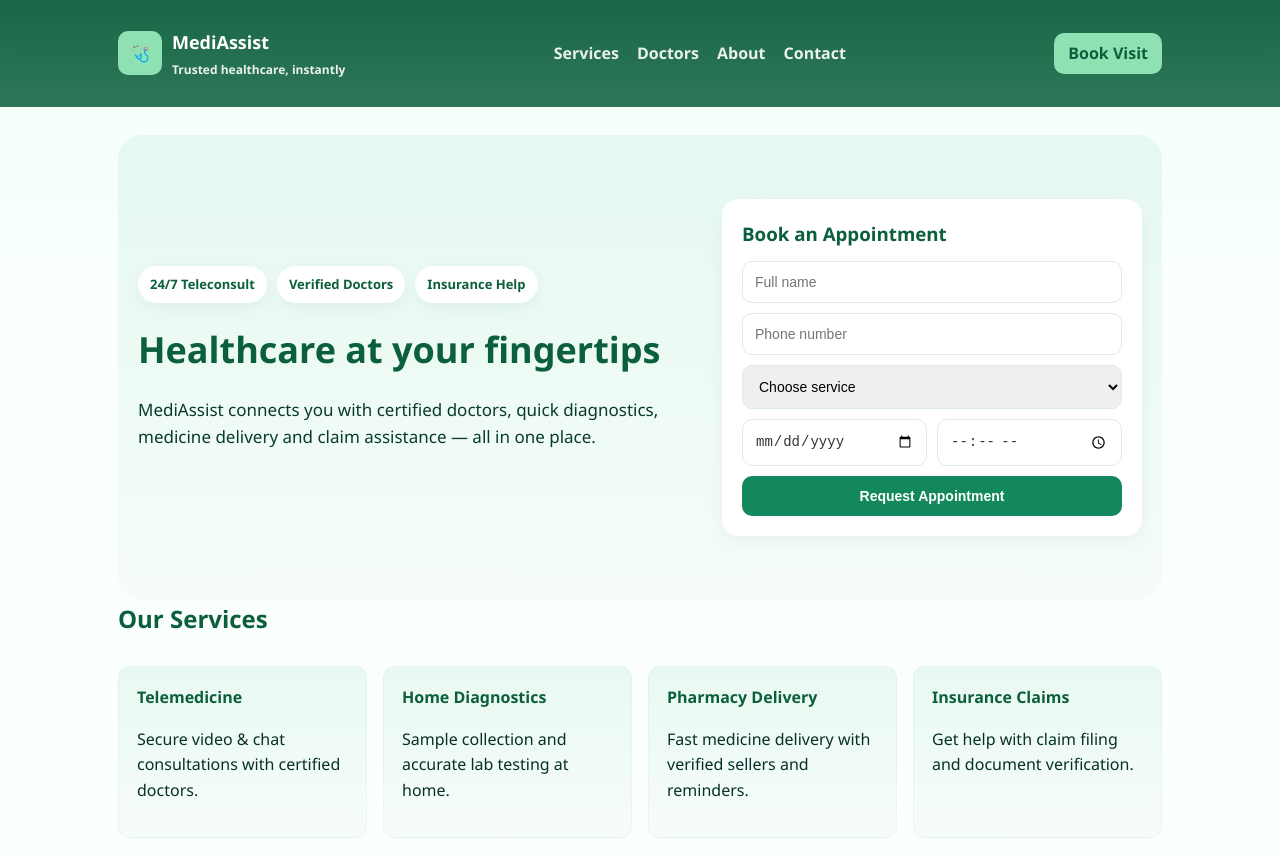
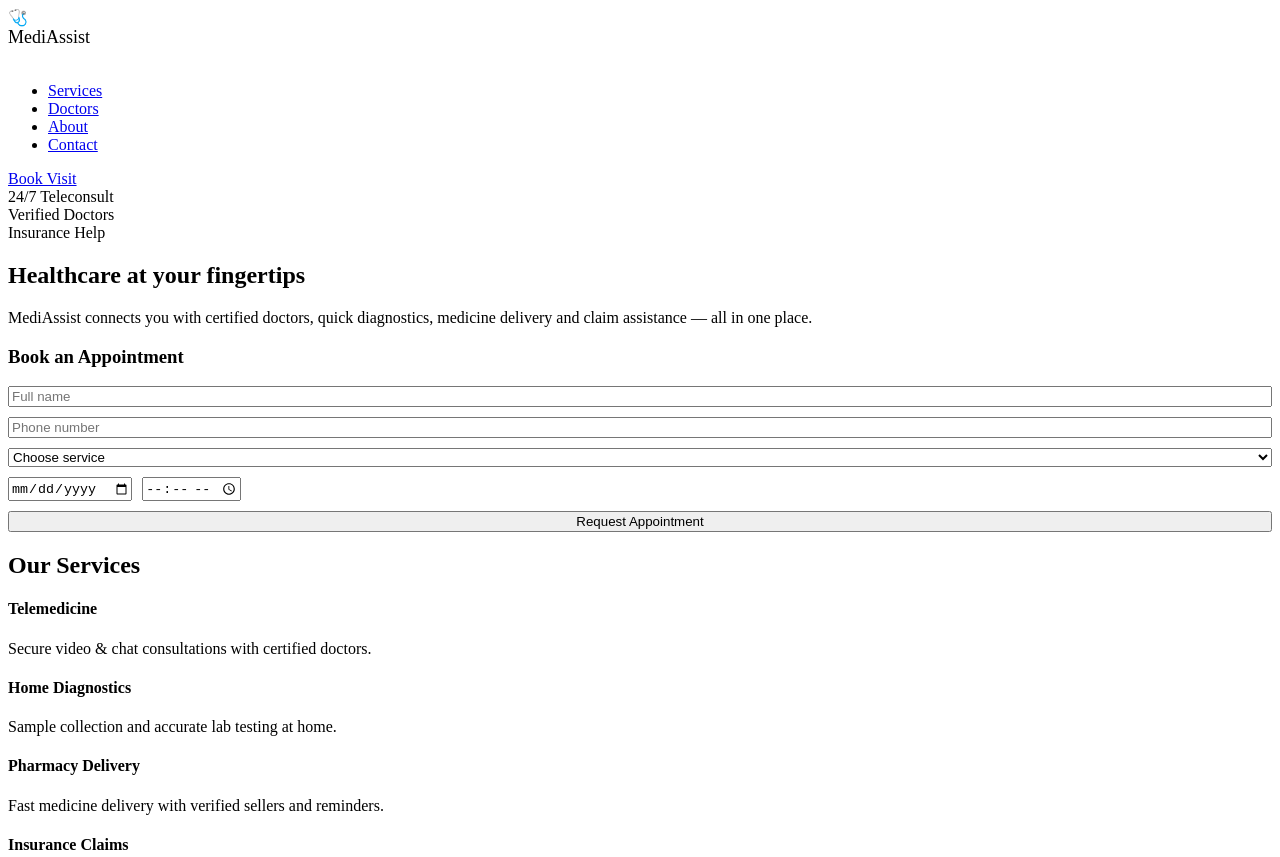
Before and after one commit to sharmamhk35/MediAssist, a plain HTML site: page final-phase/HTML/index.html in a window 1280 px wide. Shown: the top 857 px of the page. Drawn offline with Linux system fonts and the light colour scheme.

Commit message:
Update index.html

```diff
--- a/final-phase/HTML/index.html
+++ b/final-phase/HTML/index.html
@@ -5,278 +5,7 @@
   <meta name="viewport" content="width=device-width, initial-scale=1" />
   <title>MediAssist — Healthcare Made Simple</title>
 
-  <style>
 
-    :root {
-      --green-900: #0b5f3c;
-      --green-700: #13885d;
-      --green-500: #1fb26f;
-      --green-300: #8ee1b3;
-      --muted: #f4f9f6;
-      --card: #ffffff;
-    }
-
-
-    html {
-      scroll-behavior: smooth;
-    }
-
-    body {
-      margin: 0;
-      background: linear-gradient(180deg, #f6fffb, #ffffff);
-      color: #063029;
-      font-family: "Poppins", "Segoe UI", sans-serif;
-      line-height: 1.6;
-    }
-
-    * {
-      box-sizing: border-box;
-    }
-
-    .container {
-      max-width: 1100px;
-      margin: 0 auto;
-      padding: 28px;
-    }
-
-    h1, h2, h3, h4 {
-      margin: 0;
-      color: var(--green-900);
-    }
-
-
-    header {
-      position: sticky;
-      top: 0;
-      z-index: 100;
-      background: linear-gradient(180deg, rgba(11,95,60,0.95), rgba(11,95,60,0.85));
-      color: #fff;
-      backdrop-filter: blur(6px);
-    }
-
-    .nav {
-      display: flex;
-      justify-content: space-between;
-      align-items: center;
-    }
-
-    .brand {
-      display: flex;
-      align-items: center;
-      gap: 10px;
-      font-weight: 700;
-    }
-
-    .logo {
-      width: 44px;
-      height: 44px;
-      background: var(--green-300);
-      border-radius: 10px;
-      display: grid;
-      place-items: center;
-      color: var(--green-900);
-      font-weight: 800;
-    }
-
-    nav ul {
-      display: flex;
-      list-style: none;
-      gap: 18px;
-      margin: 0;
-      padding: 0;
-    }
-
-    nav a {
-      position: relative;
-      color: rgba(255,255,255,0.9);
-      text-decoration: none;
-      font-weight: 600;
-    }
-
-    nav a::after {
-      content: "";
-      position: absolute;
-      width: 0%;
-      height: 2px;
-      bottom: -4px;
-      left: 0;
-      background-color: var(--green-300);
-      transition: width 0.3s;
-    }
-
-    nav a:hover::after {
-      width: 100%;
-    }
-
-    .cta {
-      background: var(--green-300);
-      color: var(--green-900);
-      padding: 8px 14px;
-      border-radius: 10px;
-      font-weight: 700;
-      text-decoration: none;
-      transition: background 0.3s, transform 0.2s;
-    }
-
-    .cta:hover {
-      background: var(--green-500);
-      transform: scale(1.05);
-    }
-
-
-    .hero {
-      display: grid;
-      grid-template-columns: 1fr 420px;
-      gap: 36px;
-      align-items: center;
-      background: linear-gradient(180deg, rgba(31,178,111,0.08), rgba(14,104,65,0.02));
-      padding: 64px 20px;
-      border-radius: 24px;
-    }
-
-    .hero-left h1 {
-      font-size: 36px;
-      margin-bottom: 12px;
-    }
-
-    .lead {
-      font-size: 17px;
-      color: #083b2e;
-      margin-bottom: 18px;
-    }
-
-    .pill-row {
-      display: flex;
-      gap: 10px;
-      margin-bottom: 18px;
-      flex-wrap: wrap;
-    }
-
-    .pill {
-      background: var(--card);
-      border-radius: 999px;
-      padding: 8px 12px;
-      box-shadow: 0 6px 18px rgba(11,95,60,0.06);
-      font-weight: 700;
-      color: var(--green-900);
-      font-size: 13px;
-    }
-
-
-    .card {
-      background: var(--card);
-      border-radius: 16px;
-      box-shadow: 0 6px 18px rgba(11,95,60,0.06);
-      padding: 20px;
-      transition: transform 0.3s ease, box-shadow 0.3s ease;
-    }
-
-    .card:hover {
-      transform: translateY(-6px);
-      box-shadow: 0 10px 25px rgba(11,95,60,0.1);
-    }
-
-    input, select, button {
-      width: 100%;
-      padding: 12px;
-      font-size: 14px;
-      border-radius: 10px;
-      border: 1px solid #dceee4;
-      outline: none;
-      transition: border 0.2s, box-shadow 0.2s;
-    }
-
-    input:focus, select:focus {
-      border-color: var(--green-500);
-      box-shadow: 0 0 5px rgba(31,178,111,0.3);
-    }
-
-    input[type="date"], input[type="time"] {
-      color: #333;
-      background: #fff;
-    }
-
-    .btn-primary {
-      background: var(--green-700);
-      color: #fff;
-      border: none;
-      cursor: pointer;
-      font-weight: 700;
-      transition: transform 0.3s, background 0.3s;
-    }
-
-    .btn-primary:hover {
-      background: var(--green-500);
-      transform: scale(1.03);
-    }
-
-
-    .services {
-      display: grid;
-      grid-template-columns: repeat(auto-fit, minmax(220px, 1fr));
-      gap: 16px;
-      margin: 28px 0;
-    }
-
-    .service {
-      background: linear-gradient(180deg, rgba(31,178,111,0.08), rgba(14,104,65,0.02));
-      padding: 18px;
-      border-radius: 12px;
-      border: 1px solid rgba(31,178,111,0.06);
-      transition: transform 0.3s, background 0.3s;
-    }
-
-    .service:hover {
-      background: linear-gradient(180deg, #e6fbee, #ffffff);
-      transform: translateY(-4px);
-    }
-
-
-    @keyframes fadeIn {
-      from { opacity: 0; transform: translateY(10px); }
-      to { opacity: 1; transform: translateY(0); }
-    }
-
-    .hero-left, .hero-right, .service, .card {
-      animation: fadeIn 0.6s ease forwards;
-    }
-
-
-    @media (max-width: 900px) {
-      .hero {
-        grid-template-columns: 1fr;
-        text-align: center;
-      }
-
-      nav ul {
-        display: none;
-      }
-
-      .hero-right {
-        max-width: 400px;
-        margin: 0 auto;
-      }
-    }
-
-    @media (max-width: 600px) {
-      .container {
-        padding: 16px;
-      }
-
-      .hero-left h1 {
-        font-size: 26px;
-        line-height: 1.3;
-      }
-
-      .services {
-        grid-template-columns: 1fr;
-      }
-
-      footer .container {
-        text-align: center;
-      }
-    }
-  </style>
 </head>
 
 <body>
```
